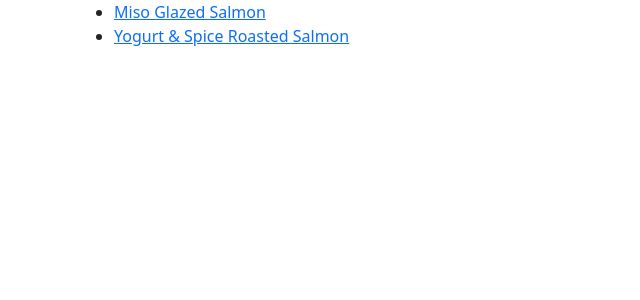
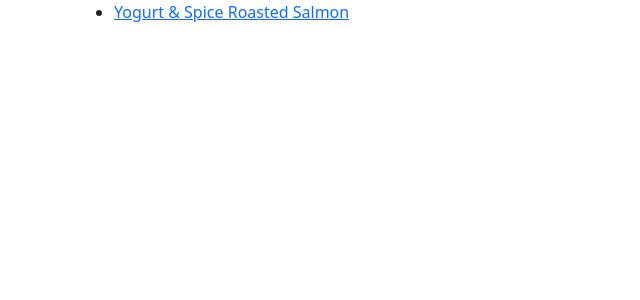
Before and after one commit to r1ch/recipes, a Jekyll site: the page built from index.html, in a window 1280 px wide. Shown: the top 300 px of the page, without its empty margins (0-640 px from the left). Built offline with Jekyll 4.4.1, drawn with Linux system fonts in a browser that asks for light colours.

Commit message:
Update weekly dinner recipes

```diff
--- a/_data/mealie.yml
+++ b/_data/mealie.yml
@@ -1,6 +1,3 @@
-- date: 2026-01-20
-  title: Miso Glazed Salmon
-  link: https://tiny-chicken.pikapod.net/g/home/shared/r/b59b1636-00a9-47e9-a954-9b77e4220074
 - date: 2026-01-23
   title: Yogurt & Spice Roasted Salmon
   link: https://tiny-chicken.pikapod.net/g/home/shared/r/3e5d4bd0-d6fd-4ef0-a01c-a58eb30ef738
```
